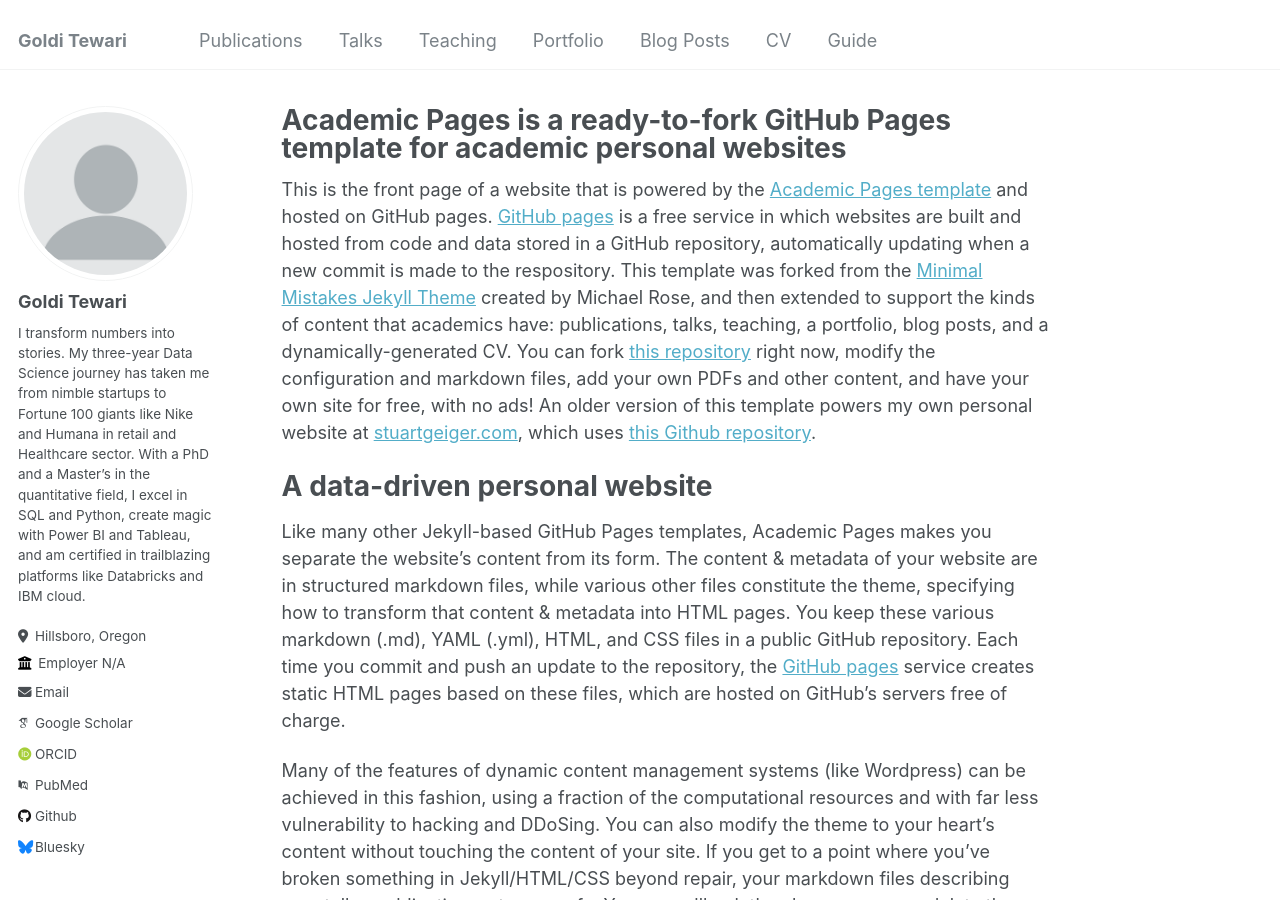
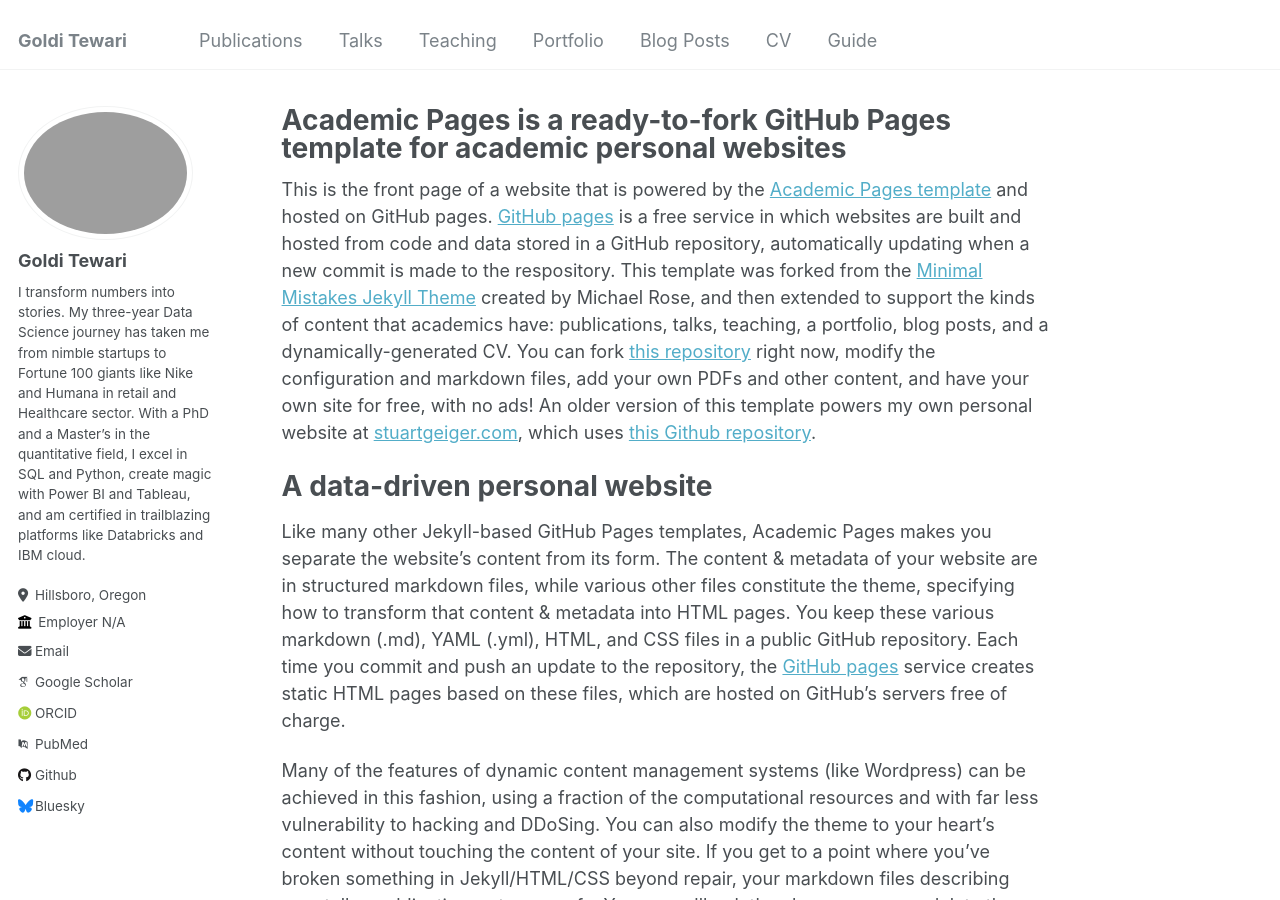
Before and after one commit to golditewari9/golditewari.github.io, a Jekyll site: the page built from _pages/about.md, in a window 1280 px wide and 900 px high. Built offline with Jekyll 4.4.1, drawn with Linux system fonts in a browser that asks for light colours; some web fonts are replaced.

Commit message:
Update _config.yml

```diff
--- a/_config.yml
+++ b/_config.yml
@@ -21,7 +21,7 @@ repository               : "golditewari9/golditewari9.github.io"
 #               Additional customization can be done by editing /_includes/author-profile.html
 author:
   # Biographic information
-  avatar           : "profile.png"
+  avatar           : "goldi.png"
   name             : "Goldi Tewari"
   pronouns         : # example: "she"
   bio              : "I transform numbers into stories. My three-year Data Science journey has taken me from nimble startups to Fortune 100 giants like Nike and Humana in retail and Healthcare sector. With a PhD and a Master’s in the quantitative field, I excel in SQL and Python, create magic with Power BI and Tableau, and am certified in trailblazing platforms like Databricks and IBM cloud."
```
